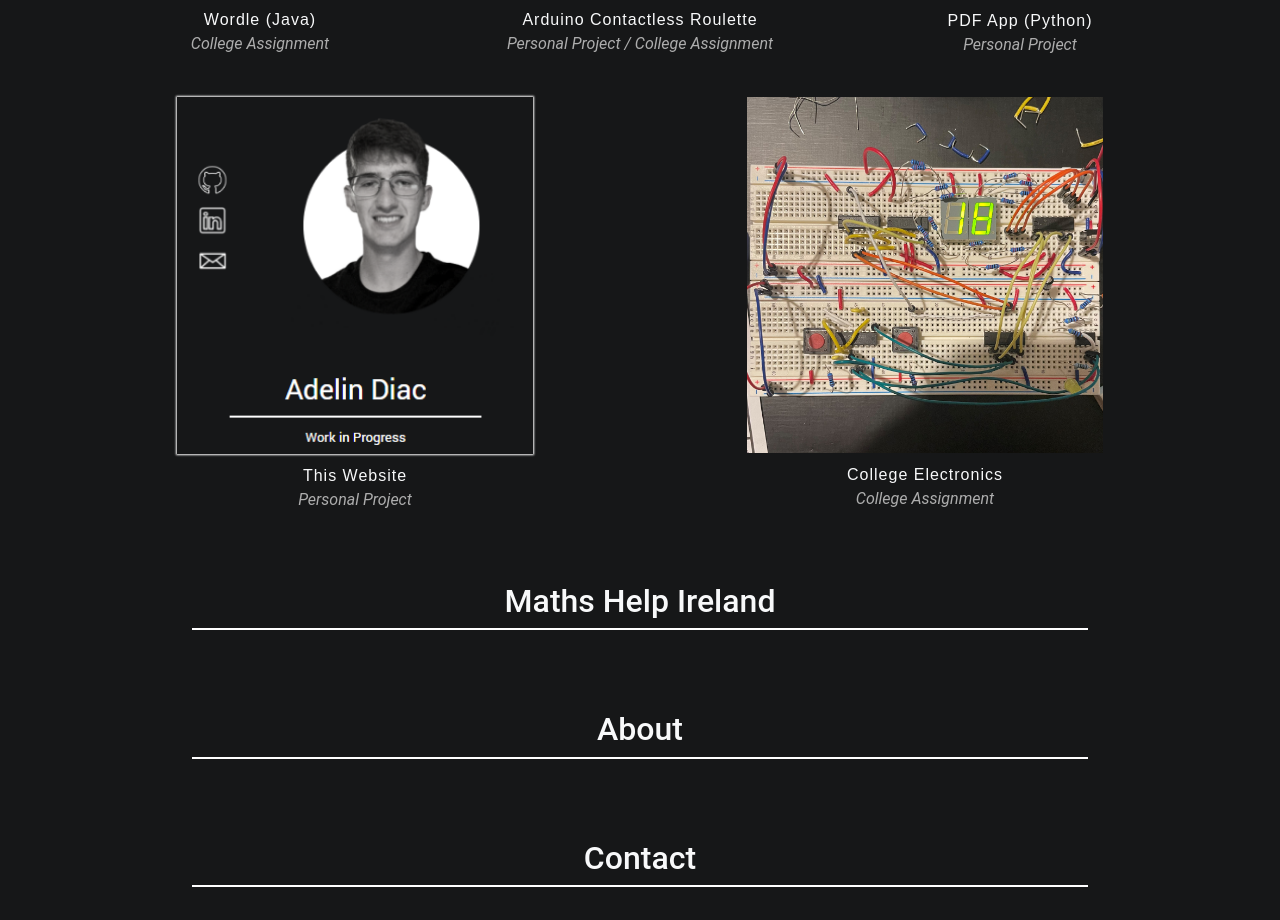
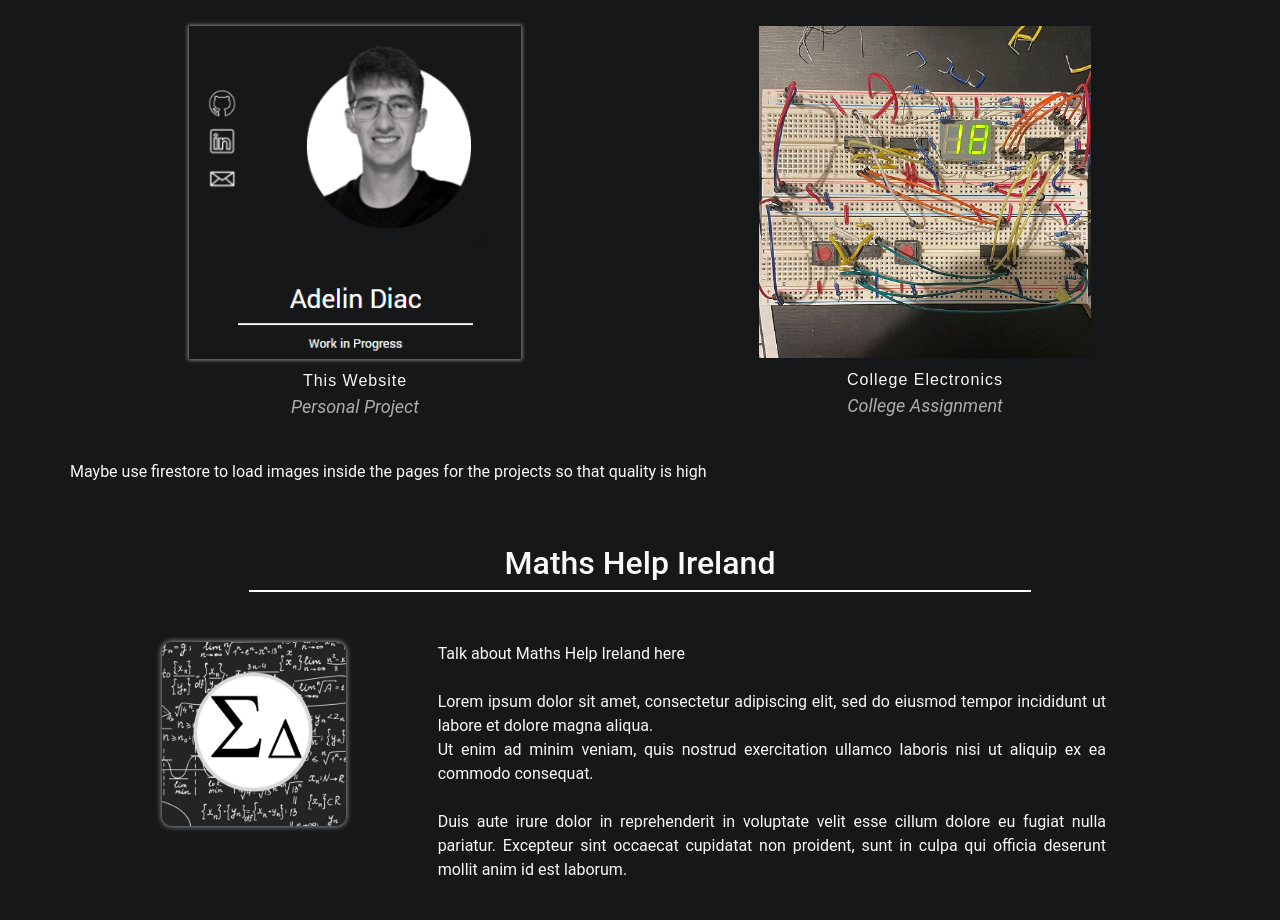
Before and after one commit to adelin-diac/adelindiac_site, a React (Create React App) app: page / in a window 1280 px wide. Shown: the part 1312-2232 px from the top of the page. Built offline with nearby package versions, Linux system fonts and the light colour scheme; a web font is replaced by a local one.

Commit message:
changes to maths section and small edits

```diff
--- a/src/App.css
+++ b/src/App.css
@@ -10,3 +10,6 @@
   font-family: 'Roboto', sans-serif;
   height: 100%;
 }
+p{
+  font-size: 18px;
+}
--- a/src/components/about.jsx
+++ b/src/components/about.jsx
@@ -3,9 +3,16 @@ import LineDivider from "./lineDivider";
 
 const About = () => {
   return (
-    <div id="about" className="text-light">
+    <div id="about" className="text-light container">
       <h2>About</h2>
       <LineDivider />
+      <div>
+        Journey so far will be here, with expandable tiles for each main section
+        (click on image to view more etc.)<br></br>
+        <br></br> On web: have it centered and it appears to the right, while
+        image slides left <br></br>
+        <br></br> on mobile: have it expand below image
+      </div>
     </div>
   );
 };
--- a/src/components/contactPage.jsx
+++ b/src/components/contactPage.jsx
@@ -3,9 +3,10 @@ import LineDivider from "./lineDivider";
 
 const ContactPage = () => {
   return (
-    <div id="contact" className="text-light">
+    <div id="contact" className="text-light container">
       <h2>Contact</h2>
       <LineDivider />
+      <div>Have a contact form here which appears when a button is pressed</div>
     </div>
   );
 };
--- a/src/components/home.jsx
+++ b/src/components/home.jsx
@@ -82,7 +82,7 @@ const styles = {
     color: "white",
     display: "flex",
     flexDirection: "row",
-    height: "100vh",
+    marginBottom: "40vh",
     paddingTop: "15vh",
   },
   rowDivStyle: {
--- a/src/components/lineDivider.jsx
+++ b/src/components/lineDivider.jsx
@@ -1,6 +1,6 @@
 import React from "react";
 
-const LineDivider = () => {
+const LineDivider = (props) => {
   return (
     <div
       style={{
@@ -8,7 +8,7 @@ const LineDivider = () => {
         border: "1px solid white",
         width: "70%",
         margin: "0 auto",
-        marginBottom: "50px",
+        marginBottom: props.mB ? props.mB : "50px",
       }}></div>
   );
 };
--- a/src/components/main.jsx
+++ b/src/components/main.jsx
@@ -12,13 +12,13 @@ const Main = () => {
     <>
       <HomeSection />
       <ProjectsSection />
-      <Spacer height="30px" />
+      <Spacer height="60px" />
       <MathsSection />
-      <Spacer height="30px" />
+      <Spacer height="60px" />
       <About />
-      <Spacer height="30px" />
+      <Spacer height="60px" />
       <ContactPage />
-      <Spacer height="30px" />
+      <Spacer height="60px" />
     </>
   );
 };
--- a/src/components/mathsSection.jsx
+++ b/src/components/mathsSection.jsx
@@ -1,12 +1,72 @@
 import React from "react";
 import LineDivider from "./lineDivider";
+import "../styles/mathsSection.css";
+import { useState } from "react";
+import { useEffect } from "react";
 
 const MathsSection = () => {
+  const [windowWidth, setWindowWidth] = useState(window.innerWidth);
+  useEffect(() => {
+    window.addEventListener("resize", handleResize);
+  }, []);
+
+  const handleResize = () => {
+    setWindowWidth(window.innerWidth);
+  };
+
+  const styles = {
+    mathsImageDiv: {
+      width: windowWidth > 850 ? "300px" : "50%",
+      marginRight: "40px",
+      marginLeft: "80px",
+    },
+    textDiv: {
+      width: "100%",
+      marginRight: "80px",
+      marginLeft: "40px",
+      textAlign: "justify",
+    },
+    image: {
+      width: "100%",
+      boxShadow: "0 0px 5px 1px rgba(255, 255, 255, 0.5)",
+      borderRadius: "10px",
+    },
+  };
   return (
-    <div id="maths" className="text-light">
+    <div id="maths" className="text-light container">
       <h2>Maths Help Ireland</h2>
-      <LineDivider />
+      <LineDivider mB={windowWidth > 1000 ? null : "20px"} />
+      <div
+        className="maths-content"
+        style={{ display: "flex", flexDirection: "row" }}>
+        <div style={styles.mathsImageDiv} className="mhi-image">
+          <a
+            href="https://www.mathshelpireland.com"
+            target="_blank"
+            rel="noreferrer">
+            <img
+              alt="Maths Help Ireland"
+              src="images/mhi-logo.png"
+              style={styles.image}></img>
+          </a>
+        </div>
+        <div style={styles.textDiv} className="text-div container">
+          Talk about Maths Help Ireland here<br></br>
+          <br></br>
+          Lorem ipsum dolor sit amet, consectetur adipiscing elit, sed do
+          eiusmod tempor incididunt ut labore et dolore magna aliqua.<br></br>{" "}
+          Ut enim ad minim veniam, quis nostrud exercitation ullamco laboris
+          nisi ut aliquip ex ea commodo consequat.
+          <br></br>
+          <br></br>
+          Duis aute irure dolor in reprehenderit in voluptate velit esse cillum
+          dolore eu fugiat nulla pariatur. Excepteur sint occaecat cupidatat non
+          proident, sunt in culpa qui officia deserunt mollit anim id est
+          laborum.
+        </div>
+      </div>
     </div>
   );
 };
+
 export default MathsSection;
--- a/src/components/project.jsx
+++ b/src/components/project.jsx
@@ -10,7 +10,7 @@ const Project = (props) => {
   }
   return (
     <div className="col-lg-4 col-sm-6 mb-4 container">
-      <div className="portfolio-item">
+      <div className="portfolio-item container">
         <Link to={props.path}>
           <div style={styles.projectStyle}>
             <img
--- a/src/components/projectsSection.jsx
+++ b/src/components/projectsSection.jsx
@@ -10,7 +10,7 @@ const ProjectsSection = () => {
       <LineDivider />
       <div id="projectDiv" className="row">
         <Project
-          heading="Wordle (Java)"
+          heading="Wordle"
           subheading="College Assignment"
           src="images/projects/wordle.png"
           path="/wordle"
@@ -22,7 +22,7 @@ const ProjectsSection = () => {
           path="/arduino-roulette"
         />
         <Project
-          heading="PDF App (Python)"
+          heading="PDF App"
           subheading="Personal Project"
           src="images/projects/pdf-app.png"
           path="pdf-app"
@@ -32,7 +32,7 @@ const ProjectsSection = () => {
           subheading="Personal Project"
           src="images/projects/adelindiac-website.png"
           path="/adelindiac-website"
-          style={{ boxShadow: "0 0 2px 1px white" }}
+          style={{ boxShadow: "0 0 4px 1px rgba(255,255,255,0.5)" }}
         />
         <Project
           heading="College Electronics"
@@ -41,6 +41,8 @@ const ProjectsSection = () => {
           path="/electronics"
         />
         {/* <Link to="qr-app">QR App (for internship)</Link> */}
+        Maybe use firestore to load images inside the pages for the projects so
+        that quality is high
       </div>
     </div>
   );
--- a/src/styles/home.css
+++ b/src/styles/home.css
@@ -27,8 +27,12 @@
     margin: 10px;
     background-color: white;
 }
+#home-content{
+    transition: 0.5s;
+}
 #home-content:hover{
     cursor: default;
+    scale: 1.1;
 }
 
 .home-image{
--- /dev/null
+++ b/src/styles/mathsSection.css
@@ -0,0 +1,18 @@
+@media screen and (max-width: 850px){
+    .maths-content{
+        flex-direction: column !important;
+    }
+    .mhi-image{
+        margin: 0 auto !important;
+    }
+    .text-div{
+        margin: 0 !important;
+        margin-top: 20px !important;
+    }
+}
+.mhi-image{
+    transition: opacity ease-in-out 0.3s;
+}
+.mhi-image:hover{
+    opacity: 0.7;
+}
--- a/src/styles/projectsSection.css
+++ b/src/styles/projectsSection.css
@@ -3,10 +3,13 @@
         scale: 1 !important;
     }
 }
+.container-fluid > .row {
+    margin: 0;
+}
 .portfolio-item:hover .project-img{
     /* filter: opacity(85%);
     box-shadow: 0 0 15px 1px white; */
-    scale: 1.03; /* Check that it qorks fine when more projects added in */
+    scale: 1.05; /* Check that it qorks fine when more projects added in */
 }
 .project-img{
     transition: 0.5s;
```
Also changed, not shown: public/images/mhi-logo.png (added), public/images/projects/electronics-0-99-counter.jpg.
